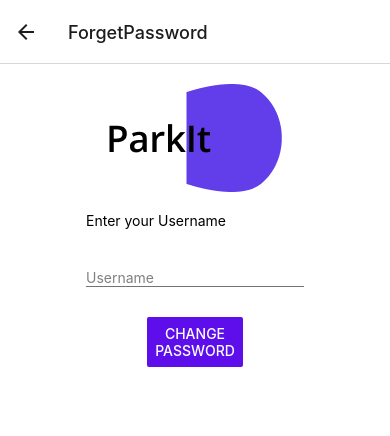
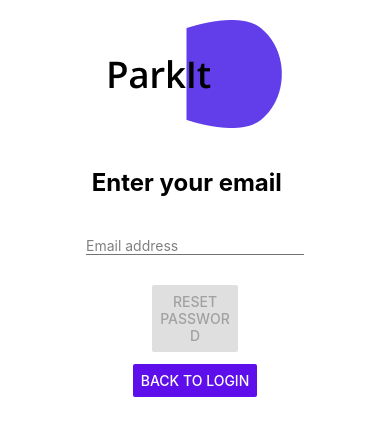
Before and after one commit to bohyanggg/ParkIt, a React Native app: screen /ForgetPassword in a window 390 px wide. Shown: the top 436 px of the page. Built offline with nearby package versions, Linux system fonts and the light colour scheme; no server answers; what proj4 would draw is missing.

Commit message:
done up forget password  function

```diff
--- a/App.js
+++ b/App.js
@@ -35,7 +35,7 @@ function App() {
         <Stack.Screen name="Carpark" component={CarParkScreen} />
         <Stack.Screen name="CarparkDetails" component={CPDetails} />
         <Stack.Screen name="FavouriteCarparks" component={FavCarparkScreen} />
-        <Stack.Screen name="ForgetPassword" component={ForgetPasswordScreen} />
+        <Stack.Screen name="ForgetPassword" component={ForgetPasswordScreen} options={{headerShown: false,}} />
         <Stack.Screen name="SignUp" component={SignUpScreen} />
         <Stack.Screen name="Settings" component={SettingsScreen} />
         <Stack.Screen name="Profile" component={ProfileScreen} />
--- a/screens/forgetPasswordScreen.js
+++ b/screens/forgetPasswordScreen.js
@@ -1,24 +1,52 @@
-import { StyleSheet, View, Text, Button, TextInput, SafeAreaView,Image} from 'react-native'
-import React from 'react'
+import { StyleSheet, View, Text, Button, TextInput, SafeAreaView, Image, } from 'react-native'
+import React, { useEffect, useState } from 'react'
+import { auth } from '../firebase/firebaseconfig';
+import {
+  sendPasswordResetEmail,
+} from 'firebase/auth';
+
 
 const Separator = () => <View style={styles.separator} />;
 
 const ForgetPasswordScreen = ({navigation}) => {
+  const [email, setEmail] = useState('')
+  const [error, setError] = useState(null);
+  const [submitted, setSubmitted] = useState(false);
+
+  const resetUserPassword = async () => {
+    try {
+      await sendPasswordResetEmail(auth, email);
+      setSubmitted(true);
+      setError(null);
+    } catch (error) {
+      if (error.code === 'auth/user-not-found') {
+        setError('User not found');
+      } else {
+        setError('There was a problem with your request');
+      }
+    }
+  };
+
   return (
-
       <SafeAreaView style={styles.container}>
         <View>
           <View style={{ paddingBottom:20}}>
             <Image source={require('../assets/images/ParkItlogo.png')} style={styles.image} />
-          <Text style={styles.emailTextStyleStyle}>
-                 Enter your Username
-               </Text>
           </View>
 
           <View>
+            <View>
+              {error && <Text style={styles.error}>{error}</Text>}
+              <Text style={styles.header}> Enter your email </Text>
 
-          <View style={{ paddingTop:20}} >
-            <TextInput placeholderTextColor='grey' placeholder='Username' />
+              <TextInput
+                value={email}
+                onChangeText={setEmail}
+                keyboardType="email-address"
+                placeholder="Email address"
+                autoCapitalize="none"
+                placeholderTextColor='grey'
+              />
             </View>
             <Separator />
           </View>
@@ -26,20 +54,26 @@ const ForgetPasswordScreen = ({navigation}) => {
 
         <View style={styles.buttons}>
               <View style={styles.navigators}>
+              {submitted ? (<Text>Please check your junk email for a reset password link.</Text>) : (
+                <>
                   <Button
-                title="Change Password"
+                    title="Reset Password"
                     color="#5D0EEA"
-
-                onPress={() => { navigation.navigate("SignUp3") }}
+                    onPress={resetUserPassword}
+                    disabled={!email}
                   />
+                </>
+              )}
               </View>
             </View>
 
         <View style={styles.navigators}>
-
+          <Button
+              title="Back to Login"
+              color="#5D0EEA"
+              onPress={() => { navigation.navigate("Login") }}
+          />
         </View>
-
-
       </SafeAreaView>
       );}
 
@@ -74,9 +108,19 @@ const ForgetPasswordScreen = ({navigation}) => {
       padding: 16,
       },
 
+      error: {
+        marginBottom: 20,
+        color: 'red',
+      },
+
+      header: {
+        paddingBottom: 20,
+        fontSize: 24,
+        fontWeight: 'bold',
+        marginBottom: 20,
+      },
 
       textInputStyling: {
-
       borderWidth: 1,
       justifyContent: 'center',
       },
--- a/screens/signUpScreen.js
+++ b/screens/signUpScreen.js
@@ -1,7 +1,7 @@
 import React, { useEffect, useState } from 'react';
 import { KeyboardAvoidingView, StyleSheet, View, Text, Button, Image, TextInput, Alert, Pressable, TouchableWithoutFeedback, TouchableOpacity, Keyboard, SafeAreaView, } from 'react-native';
 import { auth, db } from '../firebase/firebaseconfig';
-import { createUserWithEmailAndPassword, sendSignInLinkToEmail, sendEmailVerification } from "firebase/auth";
+import { createUserWithEmailAndPassword, sendEmailVerification } from "firebase/auth";
 
 const Separator = () => <View style={styles.separator} />;
 
@@ -42,6 +42,7 @@ const SignUpScreen = ({ navigation }) => {
             console.log("Registered with: ", user.email);
           })
           .catch(error => alert(error.message))
+
       } else {
         alert("Passwords dont match");
       }
```
Lines whose indentation alone changed are shown as unchanged.
